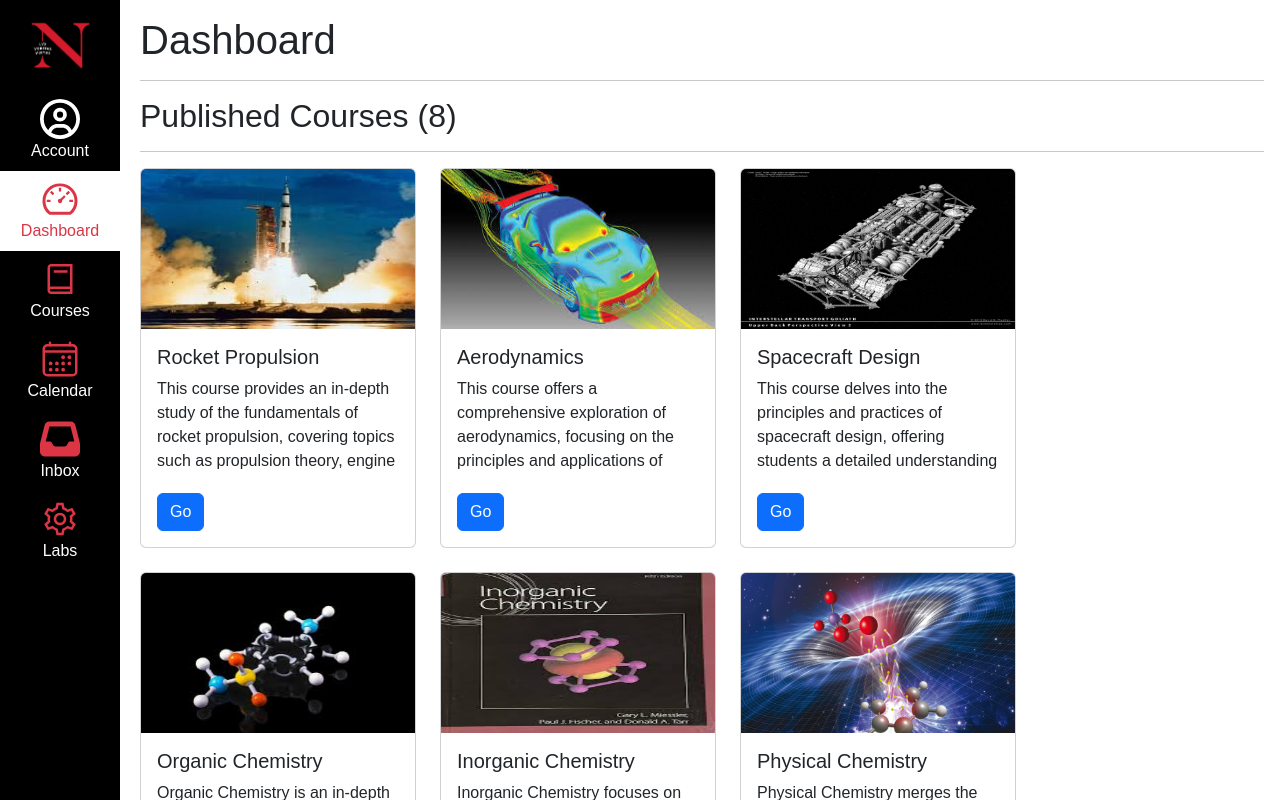
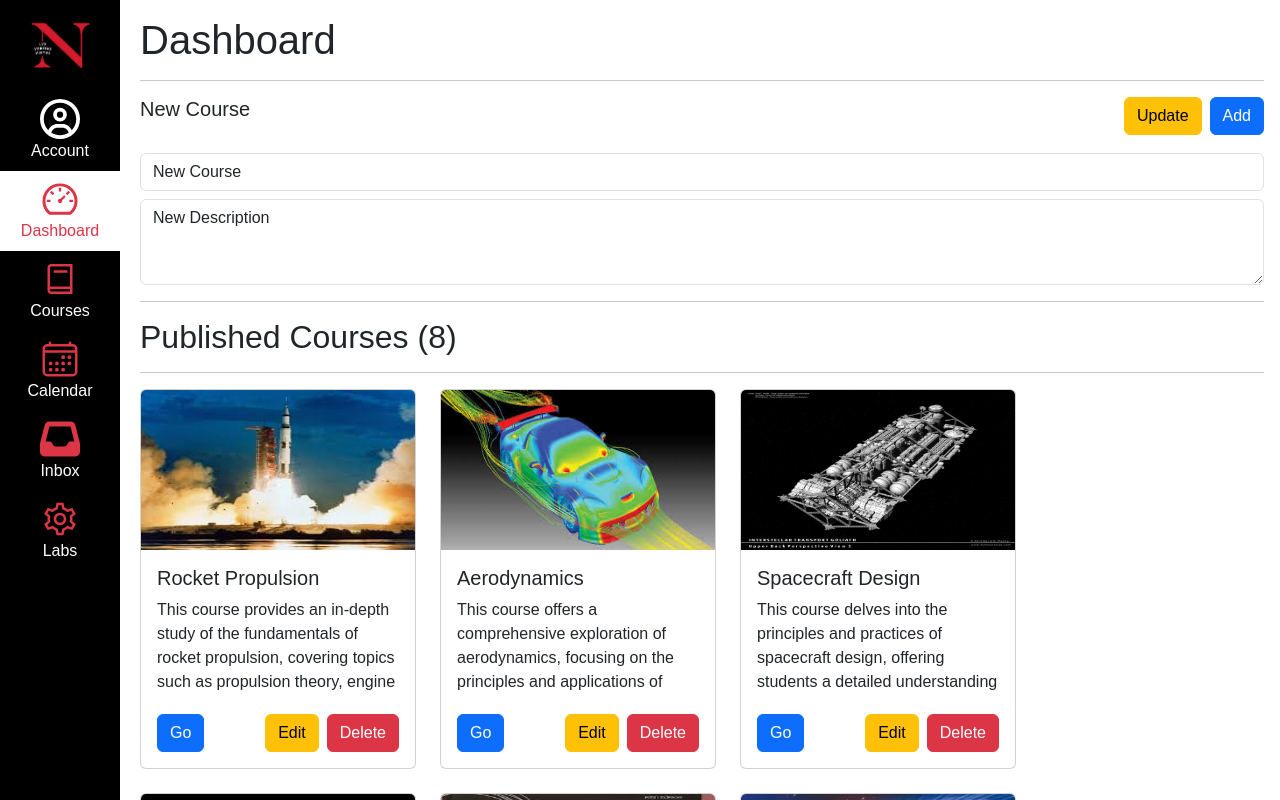
Before and after one commit to kkporto/webdev_lab2, a React (Vite) app: page /#/Kambaz/Dashboard in a window 1280 px wide. Shown: the top 800 px of the page. Built offline with nearby package versions, Linux system fonts and the light colour scheme.

Commit message:
lab 4, commit new, fixed bug n5 on to do

```diff
--- a/package.json
+++ b/package.json
@@ -19,7 +19,8 @@
     "react-redux": "^9.2.0",
     "react-router": "^7.6.0",
     "react-router-dom": "^7.6.0",
-    "redux": "^5.0.1"
+    "redux": "^5.0.1",
+    "uuid": "^11.1.0"
   },
   "devDependencies": {
     "@eslint/js": "^9.25.0",
--- a/src/Kambaz/Courses/Modules/LessonControlButtons.tsx
+++ b/src/Kambaz/Courses/Modules/LessonControlButtons.tsx
@@ -1,6 +1,9 @@
 import { IoEllipsisVertical } from "react-icons/io5";
 import { BsPlus } from "react-icons/bs";
 import GreenCheckmark from "./GreenCheckmark";
+
+import { FaPencil } from "react-icons/fa6";
+import { FaTrash } from "react-icons/fa";
 
 export function LessonControlButtons() {
   return (
@@ -10,9 +13,18 @@ export function LessonControlButtons() {
     </div> );}
 
 
-export function ModuleControlButtons() {
+export function ModuleControlButtons({ moduleId, deleteModule, editModule }: {
+  moduleId: string; deleteModule: (moduleId: string) => void;
+  editModule: (moduleId: string) => void }) {
   return (
     <div className="float-end">
 
-      <BsPlus className="bs" />
+      <FaPencil onClick={() => editModule(moduleId)} className="text-primary me-3" />
+      <FaTrash className="text-danger me-2 mb-1" onClick={() => deleteModule(moduleId)}/>
+
+      <GreenCheckmark />
+      <BsPlus className="fs-1" />
+
+      <IoEllipsisVertical className="fs-4" />
+      {/* <BsPlus className="bs" /> */}
     </div> );}
--- /dev/null
+++ b/src/Kambaz/Courses/Modules/ModuleEditor.tsx
@@ -0,0 +1,23 @@
+import { Modal, FormControl, Button } from "react-bootstrap";
+export default function ModuleEditor({ show, handleClose, dialogTitle, moduleName, setModuleName, addModule,}: {
+ show: boolean; handleClose: () => void; dialogTitle: string; moduleName: string; setModuleName: (name: string) => void;
+ addModule: () => void; }) {
+ return (
+  <Modal show={show} onHide={handleClose}>
+   <Modal.Header closeButton>
+    <Modal.Title>{dialogTitle}</Modal.Title>
+   </Modal.Header>
+   <Modal.Body>
+    <FormControl value={moduleName}
+     onChange={(e) => { setModuleName(e.target.value); }} />
+   </Modal.Body>
+   <Modal.Footer>
+    <Button variant="secondary" onClick={handleClose}> Cancel </Button>
+    <Button variant="danger"
+     onClick={() => {
+      addModule();
+      handleClose();
+     }} > Add Module </Button >
+   </Modal.Footer>
+  </Modal>
+);}
--- a/src/Kambaz/Courses/Modules/ModulesControls.tsx
+++ b/src/Kambaz/Courses/Modules/ModulesControls.tsx
@@ -1,10 +1,21 @@
 import { FaPlus } from "react-icons/fa6";
 import GreenCheckmark from "./GreenCheckmark";
 import { Button, Dropdown } from "react-bootstrap";
-export default function ModulesControls() {
+import { useState } from "react";
+
+import ModuleEditor from "./ModuleEditor";
+export default function ModulesControls(
+
+  { moduleName, setModuleName, addModule }:
+  { moduleName: string; setModuleName: (title: string) => void; addModule: () => void; }) {
+  const [show, setShow] = useState(false);
+  const handleClose = () => setShow(false);
+  const handleShow = () => setShow(true);
+
  return (
    <div id="wd-modules-controls" className="text-nowrap">
-     <Button variant="danger" size="lg" className="me-1 float-end" id="wd-add-module-btn">
+     <Button variant="danger" size="lg" className="me-1 float-end" id="wd-add-module-btn"
+       onClick={handleShow} >
        <FaPlus className="position-relative me-2" style={{ bottom: "1px" }} />
        Module
      </Button>
@@ -27,5 +38,8 @@ export default function ModulesControls() {
        </Dropdown.Menu>
      </Dropdown>
      {/* Implement the View Progress and Collapse All buttons with IDs wd-view-progress and wd-collapse-all */}
+
+      <ModuleEditor show={show} handleClose={handleClose} dialogTitle="Add Module"
+       moduleName={moduleName} setModuleName={setModuleName} addModule={addModule} />
    </div>
 );}
--- a/src/Kambaz/Courses/index.tsx
+++ b/src/Kambaz/Courses/index.tsx
@@ -1,4 +1,4 @@
-import { courses } from "../Database";
+// import { courses } from "../Database";
 import { Route, Routes, useParams, useLocation } from "react-router";
 import { FaAlignJustify } from "react-icons/fa";
 
@@ -10,7 +10,7 @@ import { AssignmentEditor } from "./AssignmentEditor";
 import PeopleTable from "./People/Table";
 
 
-export default function Courses() {
+export default function Courses({ courses }: { courses: any[]; }) {
 
 
   const { cid } = useParams();
--- a/src/Kambaz/Dashboard.tsx
+++ b/src/Kambaz/Dashboard.tsx
@@ -1,13 +1,78 @@
+// import { useState } from "react";
 import { Link } from "react-router-dom";
-import * as db from "./Database";
-import {Card, Row, Col, Button} from 'react-bootstrap';
+// import * as db from "./Database";
+import {Card, Row, Col, Button, FormControl} from 'react-bootstrap';
 
-export default function Dashboard() {
+// import { v4 as uuidv4 } from 'uuid';
 
-  const courses = db.courses;
+
+
+export default function Dashboard(
+  { courses, course, setCourse, addNewCourse,
+  deleteCourse, updateCourse }: {
+  courses: any[]; course: any; setCourse: (course: any) => void;
+  addNewCourse: () => void; deleteCourse: (course: any) => void;
+  updateCourse: () => void; }) {
+
+
+  // const [courses, setCourses] = useState<any[]>(db.courses);
+
+  // const [course, setCourse] = useState<any>({
+  //   _id: "0", name: "New Course", number: "New Number",
+  //   startDate: "2023-09-10", endDate: "2023-12-15",
+  //   image: "/images/EECE2160.jpg", description: "New Description"
+  //  });
+
+  // const addNewCourse = () => {
+  //   const newCourse = { ...course, _id: uuidv4() };
+  //   setCourses([...courses, newCourse ]);
+  // };
+
+  // const deleteCourse = (courseId: string) => {
+  //   setCourses(courses.filter((course) => course._id !== courseId));
+  // };
+
+  //   const updateCourse = () => {
+  //   setCourses(
+  //     courses.map((c) => {
+  //       if (c._id === course._id) {
+  //         return course;
+  //       } else {
+  //         return c;
+  //       }
+  //     })
+  //   );
+  // };
+
+
   return (
   <div id="wd-dashboard">
  <h1 id="wd-dashboard-title">Dashboard</h1> <hr />
+
+      <h5>New Course
+          <button className="btn btn-primary float-end"
+                  id="wd-add-new-course-click"
+                  onClick={addNewCourse} >
+                  Add
+          </button>
+
+
+        <button className="btn btn-warning float-end me-2"
+                onClick={updateCourse} id="wd-update-course-click">
+          Update
+        </button>
+
+      </h5>
+
+<br />
+      <FormControl value={course.name} className="mb-2"
+             onChange={(e) => setCourse({ ...course, name: e.target.value }) } />
+      <FormControl as="textarea" value={course.description} rows={3}
+             onChange={(e) => setCourse({ ...course, description: e.target.value }) } />
+
+      <hr />
+
+
  <h2 id="wd-dashboard-published">Published Courses ({courses.length})</h2> <hr />
  <div id="wd-dashboard-courses">
   <Row xs={1} md={5} className="g-4">
@@ -23,6 +88,25 @@ export default function Dashboard() {
           <Card.Text className="wd-dashboard-course-description overflow-hidden" style={{ height: "100px" }}>
             {course.description} </Card.Text>
           <Button variant="primary"> Go </Button>
+
+            <button onClick={(event) => {
+                      event.preventDefault();
+                      deleteCourse(course._id);
+                    }} className="btn btn-danger float-end"
+                    id="wd-delete-course-click">
+                    Delete
+            </button>
+
+
+            <button id="wd-edit-course-click"
+              onClick={(event) => {
+                event.preventDefault();
+                setCourse(course);
+              }}
+              className="btn btn-warning me-2 float-end" >
+              Edit
+            </button>
+
       </Card.Body>
      </Link>
     </Card>
@@ -33,7 +117,7 @@ export default function Dashboard() {
 
 
 
-
+{/*
 
 
    <Col className="wd-dashboard-course" style={{ width: "300px" }}>
@@ -141,12 +225,8 @@ export default function Dashboard() {
     </Card>
    </Col>
 
-
-
-
-
    <Col className="wd-dashboard-course" style={{ width: "300px" }}> Another course </Col>
-   <Col className="wd-dashboard-course" style={{ width: "300px" }}> Another course </Col>
+   <Col className="wd-dashboard-course" style={{ width: "300px" }}> Another course </Col> */}
   </Row>
 </div></div>
 
--- a/src/Kambaz/index.tsx
+++ b/src/Kambaz/index.tsx
@@ -6,15 +6,39 @@ import Courses from "./Courses";
 import { AssignmentEditor } from "./Courses/AssignmentEditor";
 
 
-import "./styles.css"
+import * as db from "./Database";
+import { useState } from "react";
+import { v4 as uuidv4 } from "uuid";
 
 
-
+import "./styles.css"
 
 
 
 export default function Kambaz() {
 
+  const [courses, setCourses] = useState<any[]>(db.courses);
+  const [course, setCourse] = useState<any>({
+    _id: "1234", name: "New Course", number: "New Number",
+    startDate: "2023-09-10", endDate: "2023-12-15", description: "New Description",
+  });
+  const addNewCourse = () => {
+    setCourses([...courses, { ...course, _id: uuidv4() }]);
+  };
+  const deleteCourse = (courseId: any) => {
+    setCourses(courses.filter((course) => course._id !== courseId));
+  };
+  const updateCourse = () => {
+    setCourses(
+      courses.map((c) => {
+        if (c._id === course._id) {
+          return course;
+        } else {
+          return c;
+        }
+      })
+    );
+  };
 
 
   return (
@@ -25,8 +49,18 @@ export default function Kambaz() {
       <Routes>
         <Route path="/" element={<Navigate to="Account" />} />
         <Route path="/Account/*" element={<Account />} />
-        <Route path="/Dashboard" element={<Dashboard />} />
-        <Route path="/Courses/:cid/*" element={<Courses />} />
+        {/* <Route path="/Dashboard" element={<Dashboard />} /> */}
+        <Route path="Dashboard" element={
+                    <Dashboard
+                      courses={courses}
+                      course={course}
+                      setCourse={setCourse}
+                      addNewCourse={addNewCourse}
+                      deleteCourse={deleteCourse}
+                      updateCourse={updateCourse}/>
+                  } />
+
+        <Route path="/Courses/:cid/*" element={<Courses courses={courses} />} />
 
         <Route path="/Calendar" element={<h1>Calendar</h1>} />
         <Route path="/Inbox" element={<h1>Inbox</h1>} />
```
Also changed, not shown: src/Kambaz/Courses/Modules/index.tsx (+60 -5 lines), 1 other file (tests, documents, lock files or other folders).
